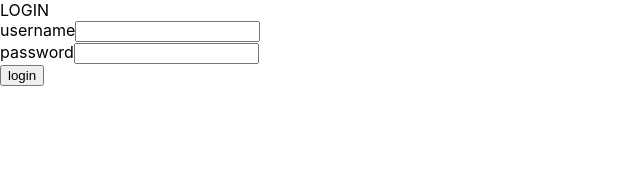
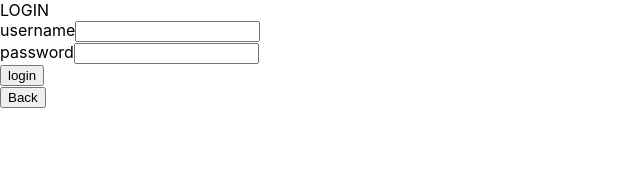
Before and after one commit to accountexeregister/ProcrastinationX, a React (Create React App) app in the folder frontend/: page / in a window 1280 px wide. Both pictures are taken after a click on the button "Login". Shown: the top 177 px of the page, without its empty margins (0-640 px from the left). Built offline with nearby package versions, Linux system fonts and the light colour scheme.

Commit message:
Add buttons to go back to main screen

```diff
--- a/frontend/src/App.js
+++ b/frontend/src/App.js
@@ -18,9 +18,9 @@ const App = () => {
   }, []);
 
   if (isLogin) {
-    return <Login setUser={setUser}/>;
+    return <Login setUser={setUser} setIsLogin={setIsLogin}/>;
   } else if (isRegister) {
-    return <Register/>;
+    return <Register setIsRegister={setIsRegister}/>;
   } else {
     return (
       <>
--- a/frontend/src/components/Login.js
+++ b/frontend/src/components/Login.js
@@ -2,7 +2,7 @@ import loginService from "../services/login";
 import { useState } from "react";
 import LoginNotification from "../Notifications/LoginNotification";
 
-const Login = ({ setUser }) => {
+const Login = ({ setUser, setIsLogin }) => {
     const [username, setUsername] = useState("");
     const [password, setPassword] = useState("");
     const [message, setMessage] = useState(null);
@@ -64,6 +64,9 @@ const Login = ({ setUser }) => {
             </div>
             <button type="submit">login</button>
             </form>
+            <button onClick={() => setIsLogin(false)}>
+              Back
+            </button>
         </>
     )
 }
--- a/frontend/src/components/Register.js
+++ b/frontend/src/components/Register.js
@@ -2,7 +2,7 @@ import { useState } from "react";
 import LoginNotification from "../Notifications/LoginNotification";
 import registerService from "../services/register";
 
-const Register = () => {
+const Register = ({ setIsRegister }) => {
     const [username, setUsername] = useState("");
     const [name, setName] = useState("");
     const [password, setPassword] = useState("");
@@ -72,6 +72,9 @@ const Register = () => {
             </div>
             <button type="submit">Register</button>
             </form>
+            <button onClick={() => setIsRegister(false)}>
+                Back
+            </button>
         </>
     )
 }
```
